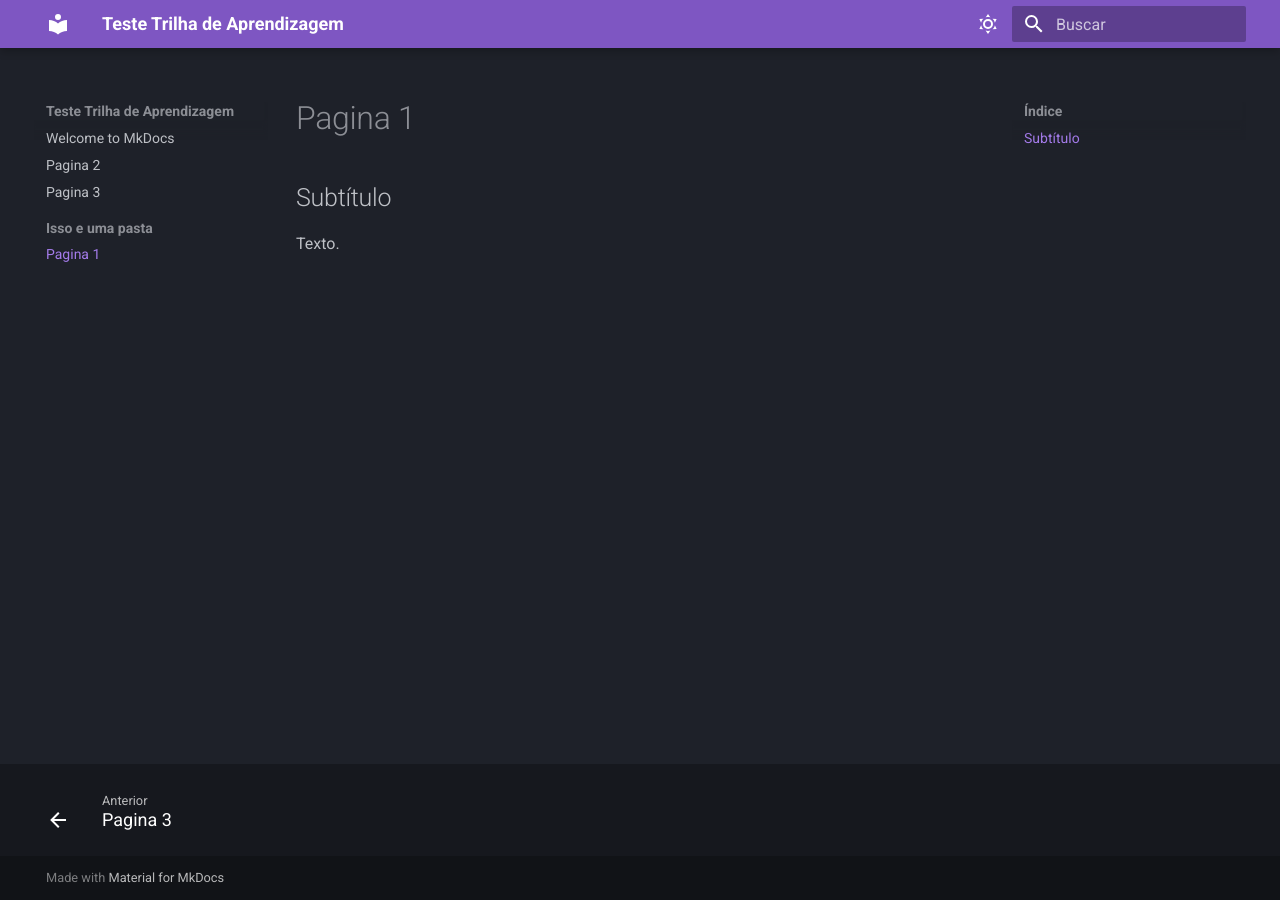
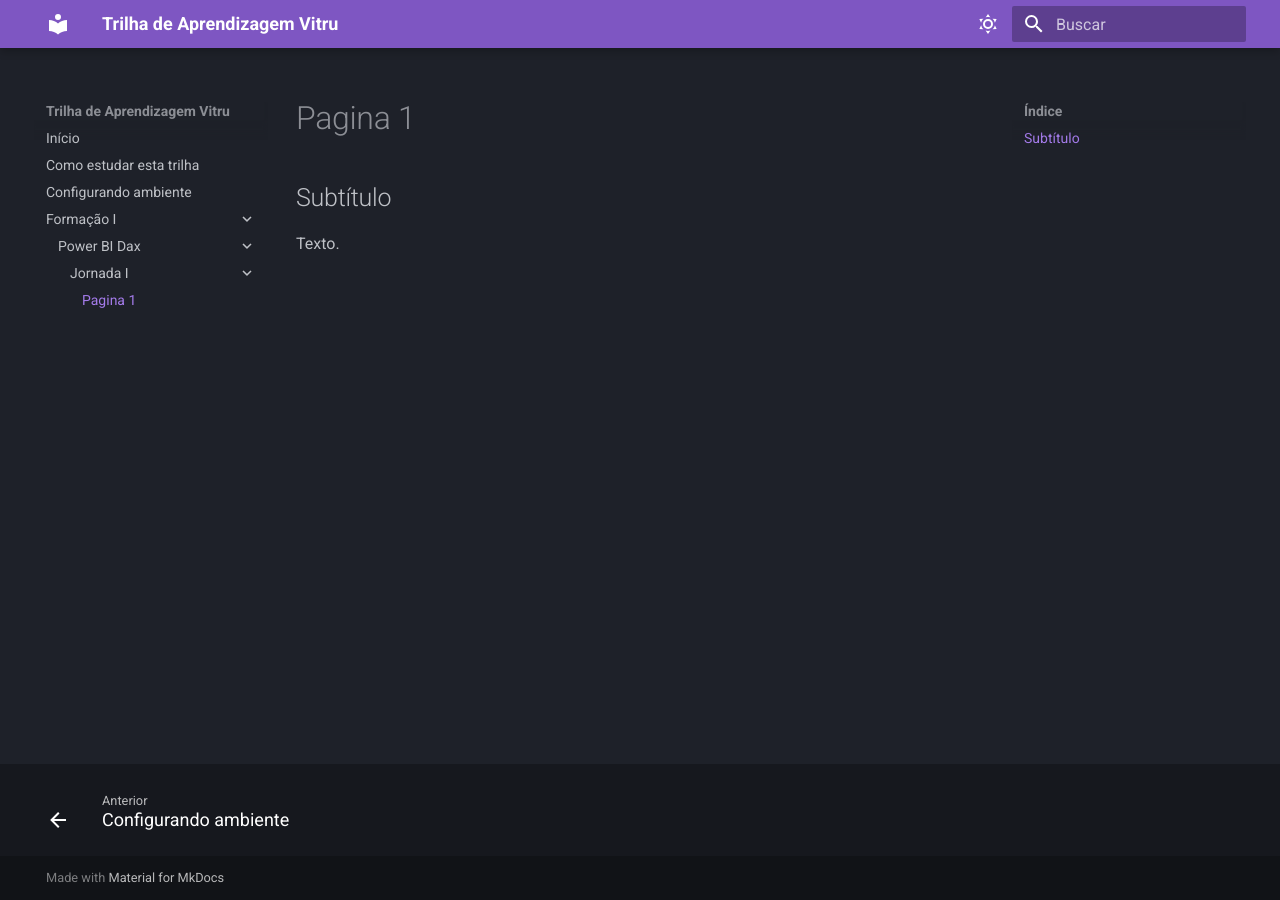
Before and after one commit to GrupoUniasselvi/ni-trilha-de-aprendizagem, an MkDocs documentation site: the page built from docs/Formação I/Power BI - Dax/Jornada I/pagina1.md, in a window 1280 px wide. Built offline with MkDocs 1.6.1 and Material for MkDocs 9.7.7, drawn with Linux system fonts in a browser that asks for light colours.

Commit message:
teste com estrutura de páginas

```diff
--- a/docs/index.md
+++ b/docs/00_index.md
@@ -1,4 +1,4 @@
-# Welcome to MkDocs
+# Início
 
 For full documentation visit [mkdocs.org](https://www.mkdocs.org).
 
--- /dev/null
+++ b/docs/01_como_estudar.md
@@ -0,0 +1,5 @@
+# Como estudar esta trilha
+
+## Subtítulo
+
+Texto.
--- /dev/null
+++ b/docs/02_setup.md
@@ -0,0 +1,5 @@
+# Configurando ambiente
+
+## Subtítulo
+
+Texto.
--- a/docs/pagina2.md
+++ /dev/null
@@ -1,5 +0,0 @@
-# Pagina 2
-
-## Subtítulo
-
-Texto.
--- a/docs/pagina3.md
+++ /dev/null
@@ -1,5 +0,0 @@
-# Pagina 3
-
-## Subtítulo
-
-Texto.
--- a/mkdocs.yml
+++ b/mkdocs.yml
@@ -1,4 +1,4 @@
-site_name: Teste Trilha de Aprendizagem
+site_name: Trilha de Aprendizagem Vitru
 theme:
   name: material
   docs_dir: docs
@@ -9,7 +9,6 @@ theme:
     - content.tabs.link
     - navigation.footer
     - navigation.indexes
-    - navigation.sections
     - search.highlight
     - search.share
     - search.suggest
```
Also changed, not shown: docs/Formação I/Power BI - Dax/Jornada I/pagina1.md (renamed from docs/isso_e_uma_pasta/pagina1.md).
